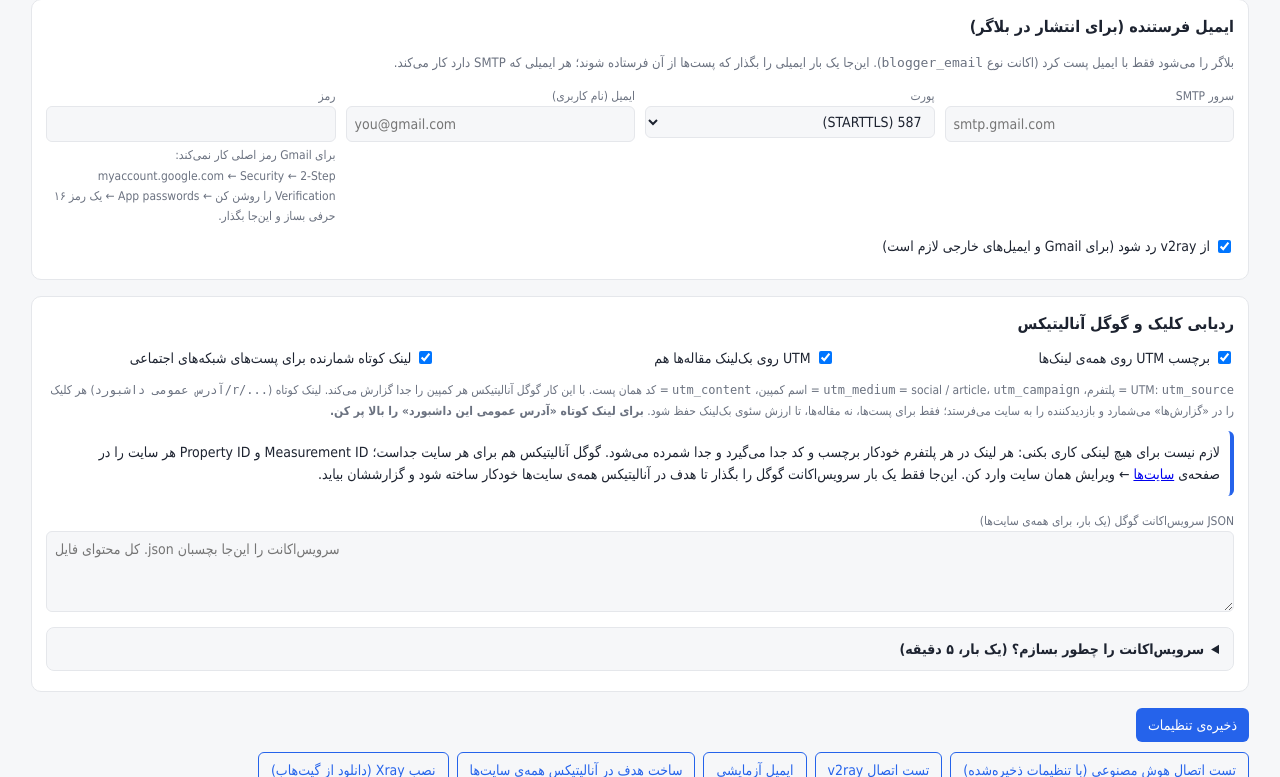
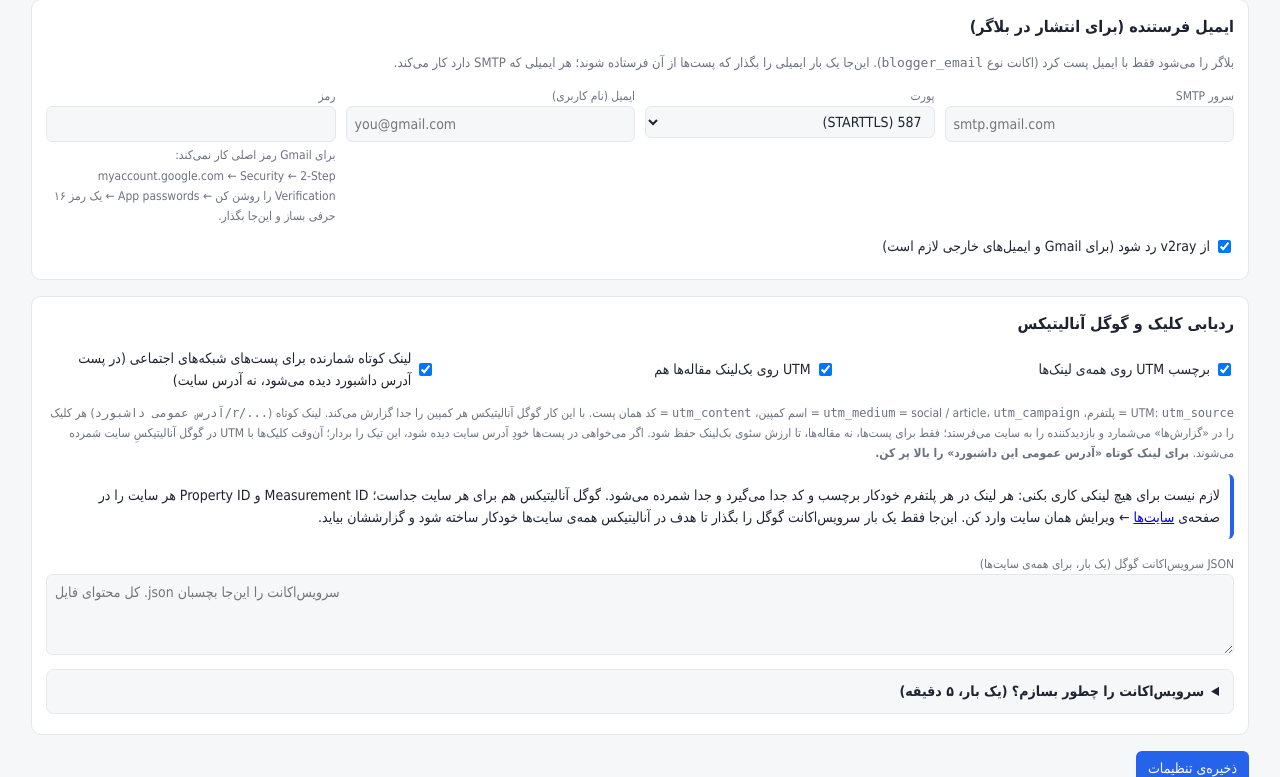
Before and after one commit to aminjn/nexacomercial, a FastAPI app: page /settings in a window 1280 px wide. Shown: the part 1198-1975 px from the top of the page. Run offline with FastAPI, Linux system fonts and the light colour scheme; parts of the project's set-up code (start-up, migrations or seed data) failed here and were passed over; some libraries are stand-ins or nearby versions.

Commit message:
Explain short-link vs direct site link on settings
Co-Authored-By: Claude Opus 5.5 <noreply@anthropic.com>
Claude-Session: https://claude.ai/code/session_01YN49BoHMe2mPXD1eTjEmSg

```diff
--- a/app/templates/settings.html
+++ b/app/templates/settings.html
@@ -108,10 +108,10 @@
 <div class="grid">
   <label class="check" style="display:flex"><input type="checkbox" name="utm_enabled" value="1" {{ 'checked' if settings.utm_enabled }}> برچسب UTM روی همه‌ی لینک‌ها</label>
   <label class="check" style="display:flex"><input type="checkbox" name="utm_on_articles" value="1" {{ 'checked' if settings.utm_on_articles }}> UTM روی بک‌لینک مقاله‌ها هم</label>
-  <label class="check" style="display:flex"><input type="checkbox" name="click_redirect" value="1" {{ 'checked' if settings.click_redirect }}> لینک کوتاه شمارنده برای پست‌های شبکه‌های اجتماعی</label>
+  <label class="check" style="display:flex"><input type="checkbox" name="click_redirect" value="1" {{ 'checked' if settings.click_redirect }}> لینک کوتاه شمارنده برای پست‌های شبکه‌های اجتماعی (در پست آدرس داشبورد دیده می‌شود، نه آدرس سایت)</label>
 </div>
 <small class="help">UTM: <code>utm_source</code> = پلتفرم، <code>utm_medium</code> = social / article، <code>utm_campaign</code> = اسم کمپین، <code>utm_content</code> = کد همان پست. با این کار گوگل آنالیتیکس هر کمپین را جدا گزارش می‌کند.
-لینک کوتاه (<code class="ltr">{{ settings.public_url or 'آدرس عمومی داشبورد' }}/r/...</code>) هر کلیک را در «گزارش‌ها» می‌شمارد و بازدیدکننده را به سایت می‌فرستد؛ فقط برای پست‌ها، نه مقاله‌ها، تا ارزش سئوی بک‌لینک حفظ شود. {% if not settings.public_url %}<b>برای لینک کوتاه «آدرس عمومی این داشبورد» را بالا پر کن.</b>{% endif %}</small>
+لینک کوتاه (<code class="ltr">{{ settings.public_url or 'آدرس عمومی داشبورد' }}/r/...</code>) هر کلیک را در «گزارش‌ها» می‌شمارد و بازدیدکننده را به سایت می‌فرستد؛ فقط برای پست‌ها، نه مقاله‌ها، تا ارزش سئوی بک‌لینک حفظ شود. اگر می‌خواهی در پست‌ها خودِ آدرس سایت دیده شود، این تیک را بردار؛ آن‌وقت کلیک‌ها با UTM در گوگل آنالیتیکسِ سایت شمرده می‌شوند. {% if not settings.public_url %}<b>برای لینک کوتاه «آدرس عمومی این داشبورد» را بالا پر کن.</b>{% endif %}</small>
 <div class="msg" style="margin-top:10px">لازم نیست برای هیچ لینکی کاری بکنی: هر لینک در هر پلتفرم خودکار برچسب و کد جدا می‌گیرد و جدا شمرده می‌شود.
 گوگل آنالیتیکس هم برای هر سایت جداست؛ Measurement ID و Property ID هر سایت را در صفحه‌ی <a href="/sites">سایت‌ها</a> ← ویرایش همان سایت وارد کن.
 این‌جا فقط یک بار سرویس‌اکانت گوگل را بگذار تا هدف در آنالیتیکس همه‌ی سایت‌ها خودکار ساخته شود و گزارششان بیاید.</div>
```
